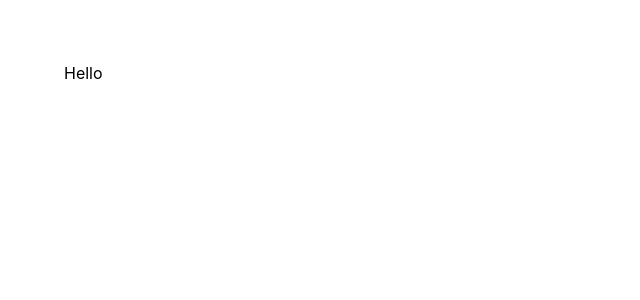
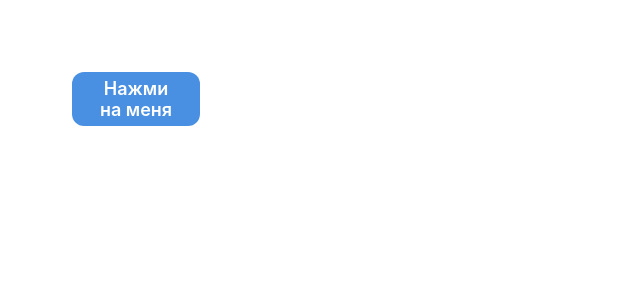
Before and after one commit to alexeyk500/ToolTipComponent, a React (Create React App) app: page / in a window 1280 px wide. Shown: the top 300 px of the page, without its empty margins (0-640 px from the left). Built offline with nearby package versions, Linux system fonts and the light colour scheme.

Commit message:
simple toolTip - done

```diff
--- a/src/App.module.css
+++ b/src/App.module.css
@@ -2,3 +2,15 @@
   display: flex;
   padding: 64px;
 }
+
+.toolTipCustom {
+  display: flex;
+  top: -5px;
+  left: 32px;
+  height: 48px;
+  padding: 8px 32px;
+  align-items: center;
+  background-color: #1e9f00;
+  color: #fdfa65;
+  border-radius: 50%;
+}
--- a/src/App.tsx
+++ b/src/App.tsx
@@ -1,8 +1,16 @@
 import React from 'react';
 import classes from './App.module.css';
+import ToolTipComponent from './Components/ToolTipComponent/ToolTipComponent';
+import ButtonComponent from './Components/ButtonComponent/ButtonComponent';
 
 function App() {
-  return <div className={classes.container}>Hello</div>;
+  return (
+    <div className={classes.container}>
+      <ToolTipComponent text={'Я подсказка'} customClass={classes.toolTipCustom}>
+        <ButtonComponent />
+      </ToolTipComponent>
+    </div>
+  );
 }
 
 export default App;
--- /dev/null
+++ b/src/Components/ButtonComponent/ButtonComponent.module.css
@@ -0,0 +1,13 @@
+.container {
+  display: flex;
+  justify-content: center;
+  align-items: center;
+  padding: 6px 24px;
+  width: 80px;
+  text-align: center;
+  color: #FFFFFF;
+  background-color: #4A90E2;
+  font-size: 18px;
+  font-weight: 600;
+  border-radius: 12px;
+}
--- /dev/null
+++ b/src/Components/ButtonComponent/ButtonComponent.tsx
@@ -0,0 +1,12 @@
+import React from 'react';
+import classes from './ButtonComponent.module.css';
+
+const ButtonComponent: React.FC = () => {
+  return (
+    <div className={classes.container}>
+      Нажми на меня
+    </div>
+  );
+};
+
+export default ButtonComponent;
--- /dev/null
+++ b/src/Components/ToolTipComponent/ToolTipComponent.module.css
@@ -0,0 +1,19 @@
+.container {
+  position: relative;
+  display: flex;
+}
+
+.tooltip {
+  position: absolute;
+  width: 180px;
+  padding: 4px 12px;
+  margin-left: calc(100%);
+  justify-content: center;
+  color: #FFFFFF;
+  background-color: #FF8E00;
+  border-radius: 12px ;
+  text-align: center;
+  white-space: pre-line;
+  font-weight: 700 ;
+  pointer-events: none;
+}
--- /dev/null
+++ b/src/Components/ToolTipComponent/ToolTipComponent.tsx
@@ -0,0 +1,34 @@
+import React, { ReactElement, useRef, useState } from 'react';
+import classes from './ToolTipComponent.module.css';
+
+type PropsType = {
+  children: ReactElement;
+  text: string;
+  customClass?: string;
+};
+
+const ToolTipComponent: React.FC<PropsType> = ({ children, text, customClass }) => {
+  const refSetTimeout = useRef<NodeJS.Timeout>();
+  const [showToolTip, setShowToolTip] = useState(false);
+  let toolTipClasses = customClass ? `${classes.tooltip} ${customClass}` : `${classes.tooltip}`;
+
+  const onMouseEnterHandler = () => {
+    refSetTimeout.current = setTimeout(() => {
+      setShowToolTip(true);
+    }, 750);
+  };
+
+  const onMouseLeaveHandler = () => {
+    clearTimeout(refSetTimeout.current);
+    setShowToolTip(false);
+  };
+
+  return (
+    <div className={classes.container} onMouseEnter={onMouseEnterHandler} onMouseLeave={onMouseLeaveHandler}>
+      {children}
+      {showToolTip && <div className={toolTipClasses}>{text}</div>}
+    </div>
+  );
+};
+
+export default ToolTipComponent;
--- a/src/index.tsx
+++ b/src/index.tsx
@@ -1,6 +1,6 @@
 import React from 'react';
 import ReactDOM from 'react-dom/client';
-import 'normalize.css';
+// import 'normalize.css';
 import './index.css';
 import App from './App';
 
```
